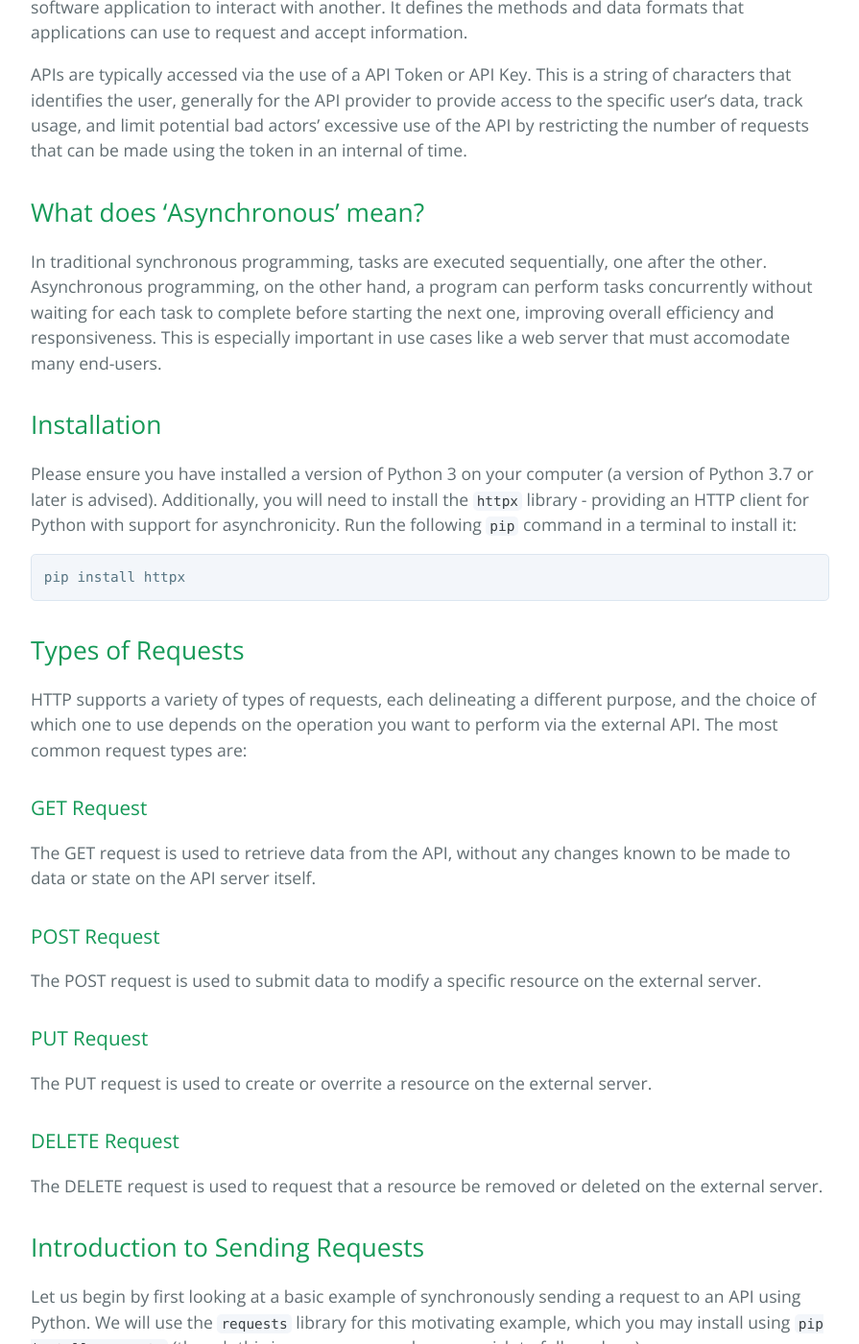
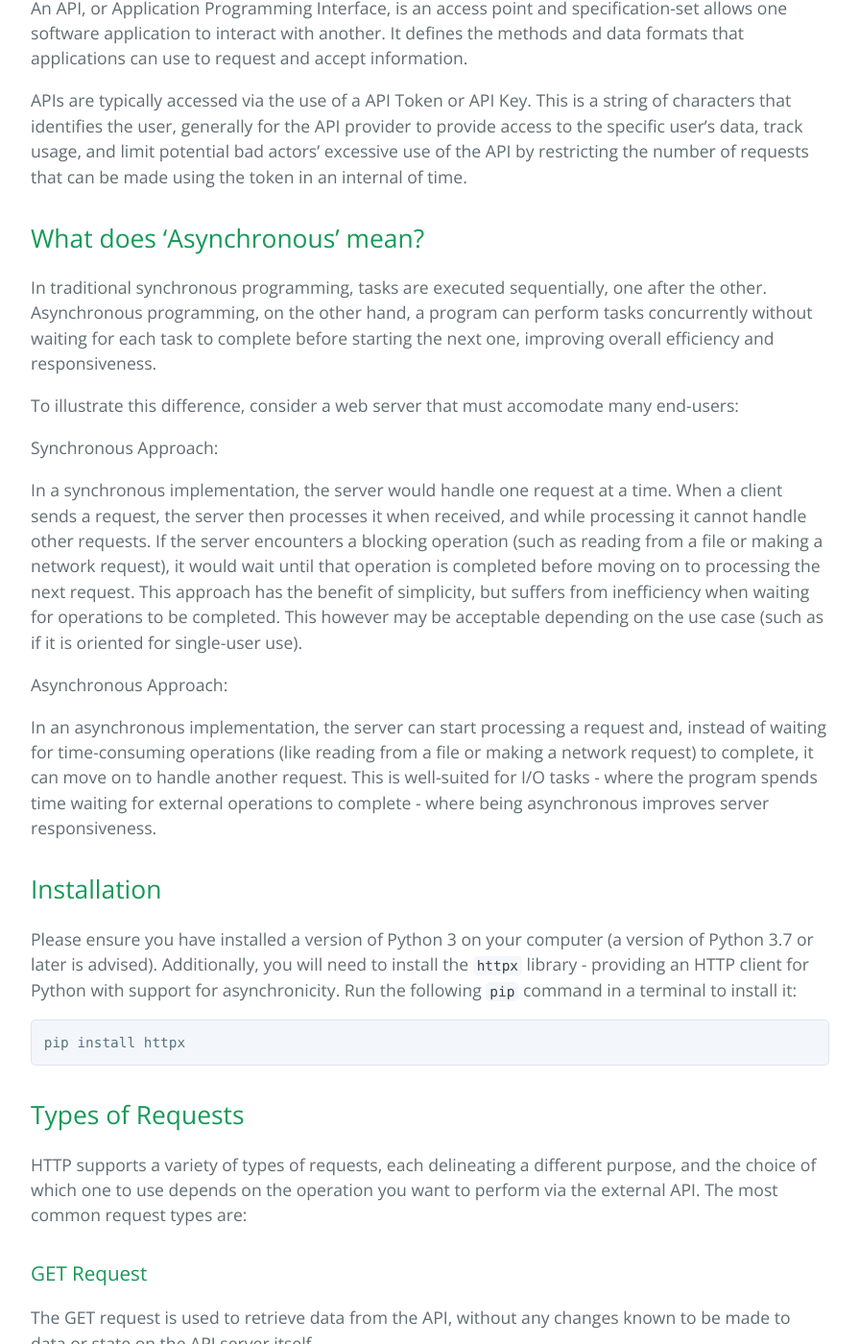
Before and after one commit to learning-software-engineering/learning-software-engineering.github.io, a Jekyll site: the page built from Topics/Tech_Stacks/Async_External_API_Interface_Python.md, in a window 1280 px wide and 1400 px high, scrolled down 1551 px. Shown: the whole window at 96% size, without its empty margins (192-1087 px from the left). Built offline with Jekyll 4.4.1, drawn with Linux system fonts in a browser that asks for light colours; our own code applies the rules of GitHub Pages for plain Markdown files; some of the changed text lies outside the part shown.

Commit message:
Improvements to Async_External_API_Interface_Python.md
Incorporated suggestions made about portions of the tutorial that were lacking and fixed minor issues detected since the initial commit.

````diff
--- a/Topics/Tech_Stacks/Async_External_API_Interface_Python.md
+++ b/Topics/Tech_Stacks/Async_External_API_Interface_Python.md
@@ -44,7 +45,17 @@
 
 ## What does 'Asynchronous' mean?
 
-In traditional synchronous programming, tasks are executed sequentially, one after the other. Asynchronous programming, on the other hand, a program can perform tasks concurrently without waiting for each task to complete before starting the next one, improving overall efficiency and responsiveness. This is especially important in use cases like a web server that must accomodate many end-users.
+In traditional synchronous programming, tasks are executed sequentially, one after the other. Asynchronous programming, on the other hand, a program can perform tasks concurrently without waiting for each task to complete before starting the next one, improving overall efficiency and responsiveness.
+
+To illustrate this difference, consider a web server that must accomodate many end-users:
+
+Synchronous Approach:
+
+In a synchronous implementation, the server would handle one request at a time. When a client sends a request, the server then processes it when received, and while processing it cannot handle other requests. If the server encounters a blocking operation (such as reading from a file or making a network request), it would wait until that operation is completed before moving on to processing the next request. This approach has the benefit of simplicity, but suffers from inefficiency when waiting for operations to be completed. This however may be acceptable depending on the use case (such as if it is oriented for single-user use).
+
+Asynchronous Approach:
+
+In an asynchronous implementation, the server can start processing a request and, instead of waiting for time-consuming operations (like reading from a file or making a network request) to complete, it can move on to handle another request. This is well-suited for I/O tasks - where the program spends time waiting for external operations to complete - where being asynchronous improves server responsiveness.
 
 ## Installation
 
@@ -92,6 +103,7 @@
 
 data = response.json()
 print(data)
+
 ```
 
 In this example, we are using the `requests` library as discussed to send a synchronous HTTP GET request to an API endpoint. Let's break down the key components of this motivating example:
@@ -127,9 +139,18 @@
 data = json.loads(response.text)
 ```
 
+If you wish to see what the content of this response may look like, please see the response section [on this page](https://app.rapidpro.io/api/v2/flows). In general however, it will be in some format alike to a Python dictionary, like this:
+
+```python
+# Sample response to a API endpoint to get an attendence list of student names
+{
+    "results": ['Keanu Smith', 'Sarah Smith', 'Jimmy Woo']
+}
+```
+
 ## Asynchronous Requests
 
-Now, let's adapt this example to be asynchronous using `httpx` and `asyncio`. Before we proceed, again please ensure you have installed the `httpx` library for Python:
+Now, let's adapt this example to be asynchronous using `httpx` and the Python built-in library `asyncio`. Before we proceed, again please ensure you have installed the `httpx` library for Python:
 
 ```bash
 pip install httpx
@@ -163,7 +184,7 @@
 
 The function in which the request is made is defined using the `async` keyword. Once the asynchronous request is made, we `await` the response and process it accordingly. We can then extract the JSON data from the response for further use (provided the request was successful).
 
-### The 'asyncio' library
+### The `asyncio` library
 `asyncio` is a Python built-in library that provides functionality for asynchronous programs. As this function defined here `make_async_request` is tagged as `async`, when it is called it must be called in an asynchronous fashion, such as:
 ```python
 async make_async_request()
@@ -173,7 +194,7 @@
 
 Note: `asyncio.run` cannot be used within a function that is itself `async`. If this is done, an exception will be raised.
 
-### Using 'with'
+### Using `with`
 Although with the `requests` library we were able to re-use the same `Session` to send multiple requests, this is not as feasible with `httpx.AsyncClient`. `AsyncClient` does provide this functionality, but due to its asynchronous nature one may encounter exceptions arising from trying to use an already in-use file descriptor.
 
 It is recommended to re-create the `AsyncClient` before sending another request to avoid this issue. This is made all-the-easier using the `with` keyword that initializes the client as a local variable, which is then deleted once outside of the scope of the `with`:
@@ -443,12 +464,34 @@
             else:
                 return []
         except json.decoder.JSONDecodeError:
-            raise self.RequestParsingException("Failed to parse flow in HTTP response.", response)
+            raise self.ResponseParsingException("Failed to parse flow in HTTP response.", response)
     else:
         raise self.RequestFailureException(self.get_status_code_interpretation(response.status_code), response)
 ```
 
 As we can see, this partition into two separate methods allows us to parse the responses differently. In `get_flow`, the ID of the requested resource is a parameter, meaning that only one resource is expected to be retrieved, and the response is parsed as such. In `get_flows`, all resources within a date range are requested, so the response is instead parsed as an array of resources.
+
+## `httpx` Error Handling
+
+A well-encapsulated API Interface will effectively catch any exceptions raised by the `httpx.AsyncClient`. There are a plethora of exceptions provided by the `httpx` library that can be caught if raised. [A full list of these exceptions can be seen here.](https://www.python-httpx.org/exceptions/)
+
+We can improve the example `get_connection_status` method by making use of these:
+
+```python
+async def get_connection_status(self):
+    async with httpx.AsyncClient() as client:
+        client.headers.update({'Authorization': f'Token {self._token}'.strip()})
+        try:
+            response = await client.get(url=f'{self.API_URL}',
+                                        timeout=2)
+        except httpx.TimeoutException as e:
+            ... # your error-handling code; could choose to resend or raise an error
+    return response
+```
+
+As we can see, we have introduced a timeout of 2 seconds in this GET request (`httpx` sets timeout to 6 seconds by default), and if this timeout is reached we will catch and handle the raised exception.
+
+There are many more exceptions that may be handled individually, or the superclass of these exceptions `httpx.HTTPError` may be caught to handle all of them.
 
 ## Conclusion
 
````
Also changed, not shown: other parts of Topics/Tech_Stacks/Async_External_API_Interface_Python.md (+22 -21 lines).
